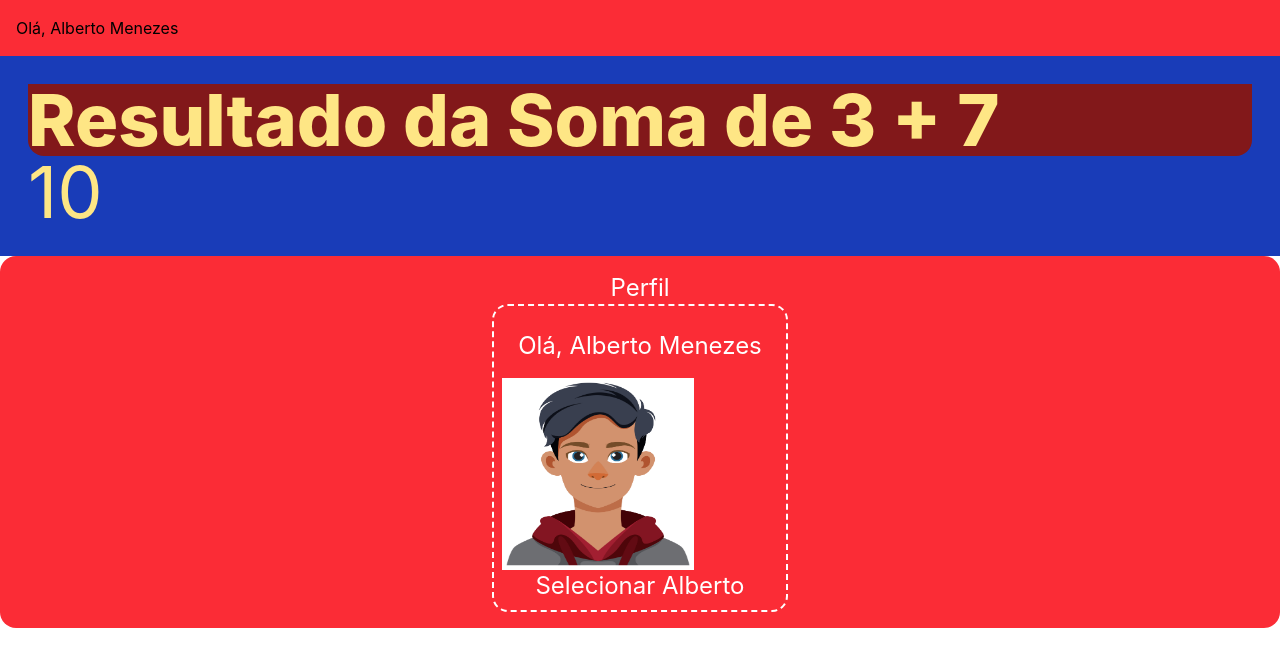
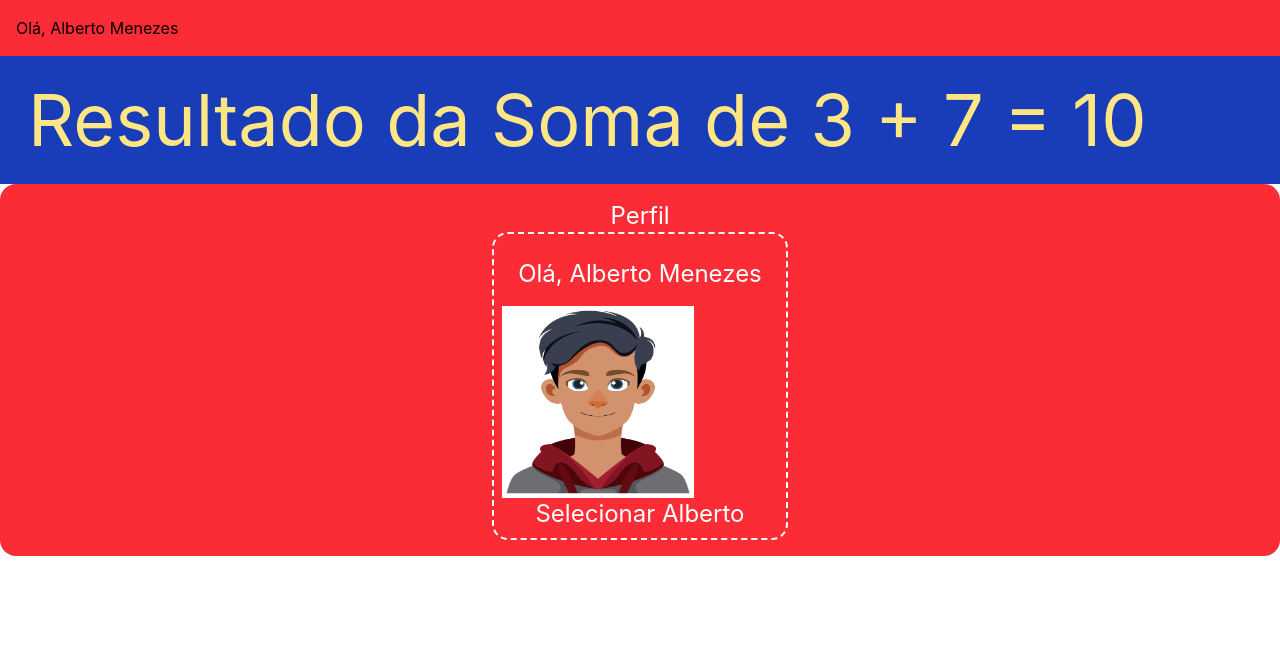
Before and after one commit to leansose/painel-partidas, a React (Vite) app: page / in a window 1280 px wide. Shown: the top 666 px of the page. Built offline with nearby package versions, Linux system fonts and the light colour scheme.

Commit message:
Update soma.tsx

```diff
--- a/src/components/soma.tsx
+++ b/src/components/soma.tsx
@@ -9,8 +9,7 @@ export default function Soma({a, b}: SomaProps) {
     return (
         //HTML
         <div className="bg-blue-800 p-7 text-7xl text-amber-200">
-            <h1 className="bg-red-900 rounded-b-2xl font-extrabold">Resultado da Soma de {a} + {b}</h1>
-            <p>{soma}</p>
+            <h1>Resultado da Soma de {a} + {b} = {soma}</h1>
         </div>
     )
 }
```
